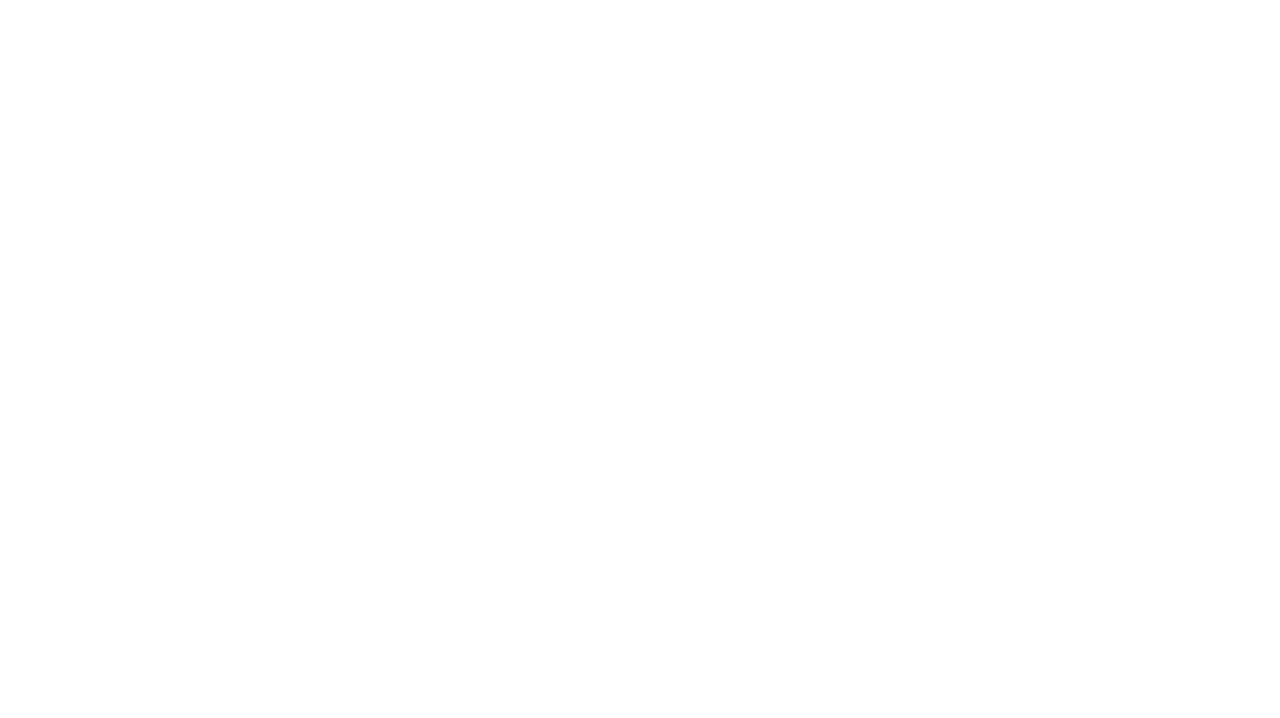
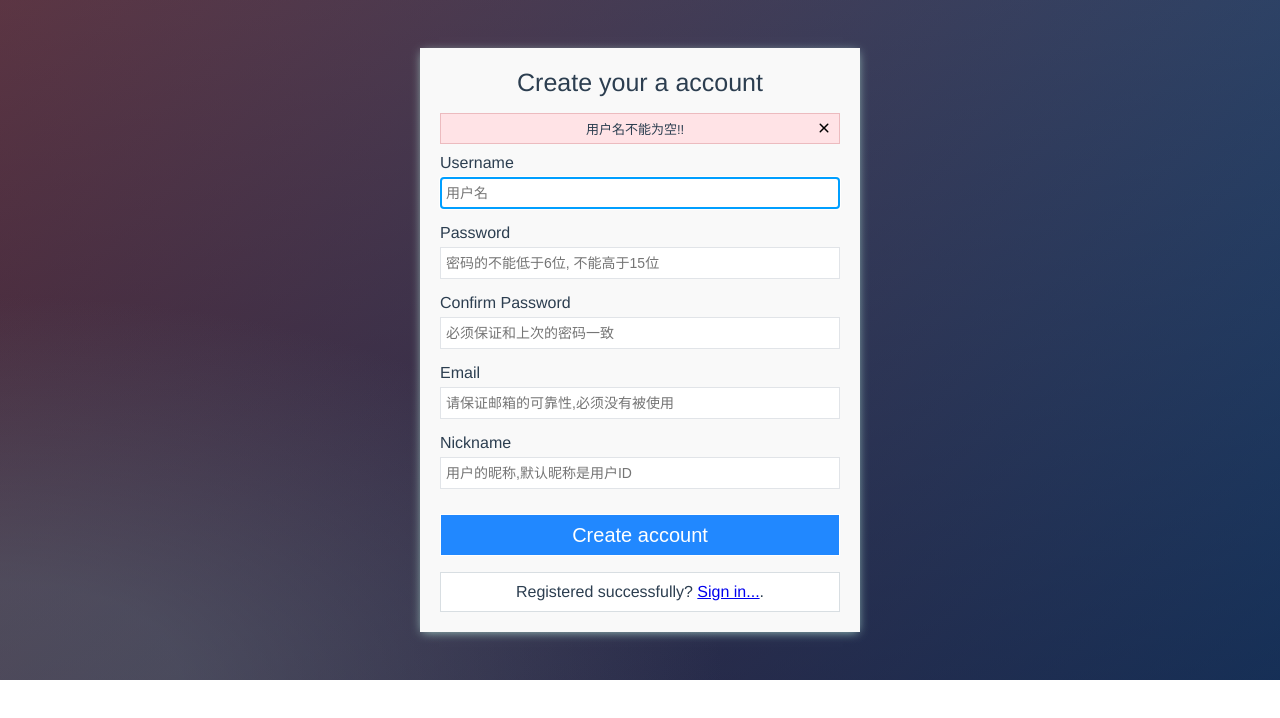
Before and after one commit to DigaAltman/sTool, a Vue app: page /register in a window 1280 px wide. Shown: the top 718 px of the page. Built offline with nearby package versions, Linux system fonts and the light colour scheme.

Commit message:
'register'

```diff
--- a/src/components/common-component/Loading.vue
+++ b/src/components/common-component/Loading.vue
@@ -1,5 +1,4 @@
 <template>
-<!--  :style="{left:(appWidth - 300)/2 + 'px', top: (appHeight - 150)/2 + 'px'}"-->
   <div id="loading" v-if="loadingStatus" :style="{width:appWidth+'px', height: appHeight + 'px', top: '0px'}">
     <div class="loading-body">
       <div v-for="(item, index) in Array.from({length: maxLength})"
@@ -52,8 +51,6 @@
 <style lang="scss" scoped>
   #loading {
     position: fixed;
-    /*width: 300px;*/
-    /*height: 150px;*/
     display: flex;
     background-color: #323232;
     opacity: 0.8;
--- a/src/components/user-module/Login.vue
+++ b/src/components/user-module/Login.vue
@@ -63,9 +63,6 @@
         validationMessage: '',
       }
     },
-    created() {
-      this.$store.dispatch('showLoading');
-    },
     methods: {
       clearValidationMessage() {
         this.validationMessage = '';
@@ -120,10 +117,10 @@
     width: 100%;
     height: 100%;
     margin: 0 auto;
-    background: #092756;
     display: flex;
     flex-direction: column;
     justify-content: center;
+    background: #092756;
     background: -moz-radial-gradient(0% 100%, ellipse cover, rgba(104, 128, 138, .4) 10%, rgba(138, 114, 76, 0) 40%), -moz-linear-gradient(top, rgba(57, 173, 219, .25) 0%, rgba(42, 60, 87, .4) 100%), -moz-linear-gradient(-45deg, #670d10 0%, #092756 100%);
     background: -webkit-radial-gradient(0% 100%, ellipse cover, rgba(104, 128, 138, .4) 10%, rgba(138, 114, 76, 0) 40%), -webkit-linear-gradient(top, rgba(57, 173, 219, .25) 0%, rgba(42, 60, 87, .4) 100%), -webkit-linear-gradient(-45deg, #670d10 0%, #092756 100%);
     background: -o-radial-gradient(0% 100%, ellipse cover, rgba(104, 128, 138, .4) 10%, rgba(138, 114, 76, 0) 40%), -o-linear-gradient(top, rgba(57, 173, 219, .25) 0%, rgba(42, 60, 87, .4) 100%), -o-linear-gradient(-45deg, #670d10 0%, #092756 100%);
@@ -161,7 +158,7 @@
       .login-error {
         transition: height 0.25s;
         margin: 10px auto;
-        font-size: 15px;
+        font-size: 13px;
         background-color: #ffe3e6;
 
 
--- a/src/components/user-module/Register.vue
+++ b/src/components/user-module/Register.vue
@@ -1,49 +1,61 @@
 <template>
   <div class="register">
-    <div class="register-title">Create your a account</div>
-
 
     <!-- 注册表单 -->
     <div class="register-from">
+
+      <div class="register-title">Create your a account</div>
+
       <div class="register-error">
         用户名不能为空!!
         <button class="flash-close js-flash-close" type="button" aria-label="Dismiss this message">
-              <svg class="octicon octicon-x" viewBox="0 0 16 16" version="1.1" width="16" height="16" aria-hidden="true"><path fill-rule="evenodd" d="M3.72 3.72a.75.75 0 011.06 0L8 6.94l3.22-3.22a.75.75 0 111.06 1.06L9.06 8l3.22 3.22a.75.75 0 11-1.06 1.06L8 9.06l-3.22 3.22a.75.75 0 01-1.06-1.06L6.94 8 3.72 4.78a.75.75 0 010-1.06z"></path></svg>
+          <svg class="octicon octicon-x" viewBox="0 0 16 16" version="1.1" width="16" height="16" aria-hidden="true">
+            <path fill-rule="evenodd"
+                  d="M3.72 3.72a.75.75 0 011.06 0L8 6.94l3.22-3.22a.75.75 0 111.06 1.06L9.06 8l3.22 3.22a.75.75 0 11-1.06 1.06L8 9.06l-3.22 3.22a.75.75 0 01-1.06-1.06L6.94 8 3.72 4.78a.75.75 0 010-1.06z"></path>
+          </svg>
         </button>
       </div>
 
       <!-- 用户名 -->
       <label for="username">Username</label>
-        <input class="form-control" type="text" id="username" autocomplete="username" autofocus="autofocus" spellcheck="false" placeholder="用户名" />
+      <input class="form-control" type="text" id="username" autocomplete="username" autofocus="autofocus"
+             spellcheck="false" placeholder="用户名"/>
 
       <!-- 密码 -->
       <label for="password">Password</label>
-        <input class="form-control" type="password" id="password" autofocus="autofocus" placeholder="密码的不能低于6位, 不能高于15位" />
+      <input class="form-control" type="password" id="password" autofocus="autofocus" placeholder="密码的不能低于6位, 不能高于15位"/>
 
       <!-- 确认密码 -->
       <label for="confirmPassword">Confirm Password</label>
-        <input class="form-control" type="password" id="confirmPassword" autofocus="autofocus" placeholder="必须保证和上次的密码一致" />
+      <input class="form-control" type="password" id="confirmPassword" autofocus="autofocus"
+             placeholder="必须保证和上次的密码一致"/>
 
       <!-- 邮箱 -->
       <label for="email">Email</label>
-        <input class="form-control" type="email" id="email" autofocus="autofocus" spellcheck="false" placeholder="请保证邮箱的可靠性,必须没有被使用" />
+      <input class="form-control" type="email" id="email" autofocus="autofocus" spellcheck="false"
+             placeholder="请保证邮箱的可靠性,必须没有被使用"/>
 
       <!-- 用户昵称 -->
       <label for="nickname">Nickname</label>
-        <input class="form-control" type="nickname" id="nickname" autofocus="autofocus" spellcheck="false" placeholder="用户的昵称,默认昵称是用户ID" />
+      <input class="form-control" type="nickname" id="nickname" autofocus="autofocus" spellcheck="false"
+             placeholder="用户的昵称,默认昵称是用户ID"/>
 
       <!-- 注册按钮 -->
-        <input type="submit" name="commit" value="Create account" tabindex="3" class="btn btn-primary btn-block" data-disable-with="Signing in…">
-    </div>
+      <input type="submit" name="commit" value="Create account" tabindex="3" class="btn btn-primary btn-block"
+             data-disable-with="Signing in…">
 
-    <div class="other">
-        创建账户表示你同意 <a href="/server">服务条款</a>. 有关 STool 隐私惯例的更多信息,请参阅 <a href="/detail">STool隐私声明</a> ,我们会及时向您发送账户相关的电子邮件
+      <p class="login-callout mt-3">
+        Registered successfully?
+        <a data-ga-click="Sign in, switch to sign up"
+           data-hydro-click="{&quot;event_type&quot;:&quot;authentication.click&quot;,&quot;payload&quot;:{&quot;location_in_page&quot;:&quot;sign in switch to sign up&quot;,&quot;repository_id&quot;:null,&quot;auth_type&quot;:&quot;SIGN_UP&quot;,&quot;originating_url&quot;:&quot;https://github.com/login&quot;,&quot;user_id&quot;:null}}"
+           data-hydro-click-hmac="72d062e79bb6ab076a3b88b32943286ea51894183bd812a5038d00013946f239"
+           href="/join?source=login">Sign in...</a>.
+      </p>
     </div>
   </div>
 </template>
 
 <script>
-  import http from '@/http';
 
   /**
    * 加载动画组件
@@ -65,37 +77,50 @@
   }
 </script>
 
-<style scoped>
+<style lang="scss" scoped>
   .register {
+    background: #092756;
+    background: -moz-radial-gradient(0% 100%, ellipse cover, rgba(104, 128, 138, .4) 10%, rgba(138, 114, 76, 0) 40%), -moz-linear-gradient(top, rgba(57, 173, 219, .25) 0%, rgba(42, 60, 87, .4) 100%), -moz-linear-gradient(-45deg, #670d10 0%, #092756 100%);
+    background: -webkit-radial-gradient(0% 100%, ellipse cover, rgba(104, 128, 138, .4) 10%, rgba(138, 114, 76, 0) 40%), -webkit-linear-gradient(top, rgba(57, 173, 219, .25) 0%, rgba(42, 60, 87, .4) 100%), -webkit-linear-gradient(-45deg, #670d10 0%, #092756 100%);
+    background: -o-radial-gradient(0% 100%, ellipse cover, rgba(104, 128, 138, .4) 10%, rgba(138, 114, 76, 0) 40%), -o-linear-gradient(top, rgba(57, 173, 219, .25) 0%, rgba(42, 60, 87, .4) 100%), -o-linear-gradient(-45deg, #670d10 0%, #092756 100%);
+    background: -ms-radial-gradient(0% 100%, ellipse cover, rgba(104, 128, 138, .4) 10%, rgba(138, 114, 76, 0) 40%), -ms-linear-gradient(top, rgba(57, 173, 219, .25) 0%, rgba(42, 60, 87, .4) 100%), -ms-linear-gradient(-45deg, #670d10 0%, #092756 100%);
+    background: -webkit-radial-gradient(0% 100%, ellipse cover, rgba(104, 128, 138, .4) 10%, rgba(138, 114, 76, 0) 40%), linear-gradient(to bottom, rgba(57, 173, 219, .25) 0%, rgba(42, 60, 87, .4) 100%), linear-gradient(135deg, #670d10 0%, #092756 100%);
+
     width: 100%;
     height: 100%;
-  }
-
-  .register-title {
-    margin-bottom: 16px!important;
-    font-weight: 500;
-    font-size: 35px;
-  }
+    display: flex;
+    flex-direction: column;
+    justify-content: center;
 
     .register-from {
       margin: 0 auto;
-    width: 70%;
-    min-width: 720px;
+      width: 400px;
+      box-shadow: 0 2px 10px -2px rgba(176, 222, 211, 0.89);
+      background-color: #f9f9f9;
+      padding: 20px;
+
+      .register-title {
+        margin-bottom: 16px !important;
+        font-weight: 500;
+        font-size: 25px;
+      }
+
+      .register-error:hover {
+        -webkit-box-shadow: 0 1px 3px rgba(0, 0, 0, 0.3), 0 0 60px #FFE9D4 inset;
+        -moz-box-shadow: 0 1px 3px rgba(0, 0, 0, 0.3), 0 0 40px #FFE9D4 inset;
+        box-shadow: 0 1px 3px rgba(0, 0, 0, 0.3), 0 0 40px #FFE9D4 inset;
       }
 
       .register-error {
         margin: 10px auto;
-    padding: 10px;
-    font-size: 15px;
-    background-color: #fff;
-    border: 1px solid #d8dee2;
+        padding: 5px 10px;
+        font-size: 13px;
+        border: 1px solid #9e1c2333;
         background-color: #ffe3e6;
-    border-color: #9e1c2333;
-  }
 
         .flash-close {
           float: right;
-    padding: 16px;
+          padding: 13px;
           margin: -16px;
           margin-top: -12px;
           text-align: center;
@@ -108,12 +133,12 @@
           color: #9e1c2399;
           outline: none;
         }
+      }
 
-
-  .register-from > label {
+      label {
         display: block;
         margin-bottom: 5px;
-    font-size: 18px;
+        font-size: 16px;
         font-weight: 500;
         text-align: left;
       }
@@ -131,7 +156,7 @@
         background-position: right 8px center;
         border: 1px solid #e1e4e8;
         box-sizing: border-box;
-    outline: none;
+        outline-color: #009fff;
         box-shadow: #bbb;
         margin-bottom: 15px;
       }
@@ -144,7 +169,6 @@
         display: block;
         color: #fff;
         background-color: #2188ff;
-    border-color: #1b1f2326;
         padding: 10px 16px;
         font-size: 20px;
         font-weight: 500;
@@ -156,6 +180,31 @@
         outline: none;
       }
 
+      .login-callout {
+        padding: 10px 20px;
+        text-align: center;
+        border: 1px solid #d8dee2;
+        margin-top: 16px !important;
+        background-color: #fff;
+        font-weight: 500;
+      }
+
+      .login-callout:hover {
+        -webkit-box-shadow: 0 1px 4px rgba(0, 0, 0, 0.3), 0 0 60px rgba(0, 0, 0, 0.1) inset;
+        -moz-box-shadow: 0 1px 4px rgba(0, 0, 0, 0.3), 0 0 40px rgba(0, 0, 0, 0.1) inset;
+        box-shadow: 0 1px 4px rgba(0, 0, 0, 0.3), 0 0 40px rgba(0, 0, 0, 0.1) inset;
+      }
+    }
+  }
+
+
+
+
+
+
+
+
+
   .other {
     margin: 20px auto;
     width: 70%;
--- a/src/router/index.js
+++ b/src/router/index.js
@@ -2,6 +2,7 @@ import Vue from 'vue';
 import Router from 'vue-router';
 import Main from '@/components/Main';
 import Login from '@/components/user-module/Login';
+import Register from "@/components/user-module/Register";
 
 Vue.use(Router);
 
@@ -17,6 +18,11 @@ export default new Router({
       path: '/login',
       name: 'Login',
       component: Login
+    },
+    {
+      path: '/register',
+      name: 'Register',
+      component: Register
     }
   ]
 })
--- a/src/store/state.js
+++ b/src/store/state.js
@@ -17,6 +17,6 @@ export default {
   appWidth: document.body.clientWidth,
 
   // 全局高度
-  appHeight: document.body.clientHeight === 0 ? 700 : document.body.clientHeight
+  appHeight: document.body.clientHeight === 0 ? 680 : document.body.clientHeight
 
 }
```
Lines whose indentation alone changed are shown as unchanged.
